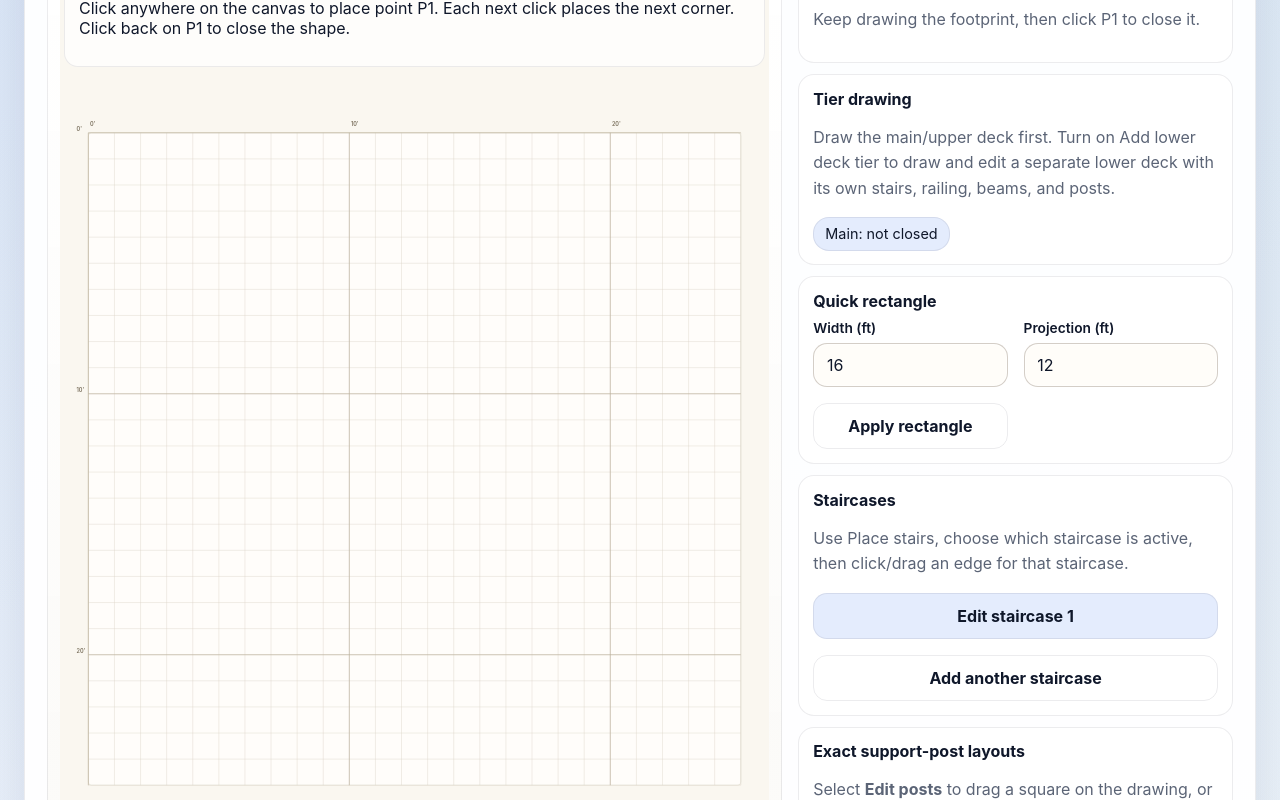
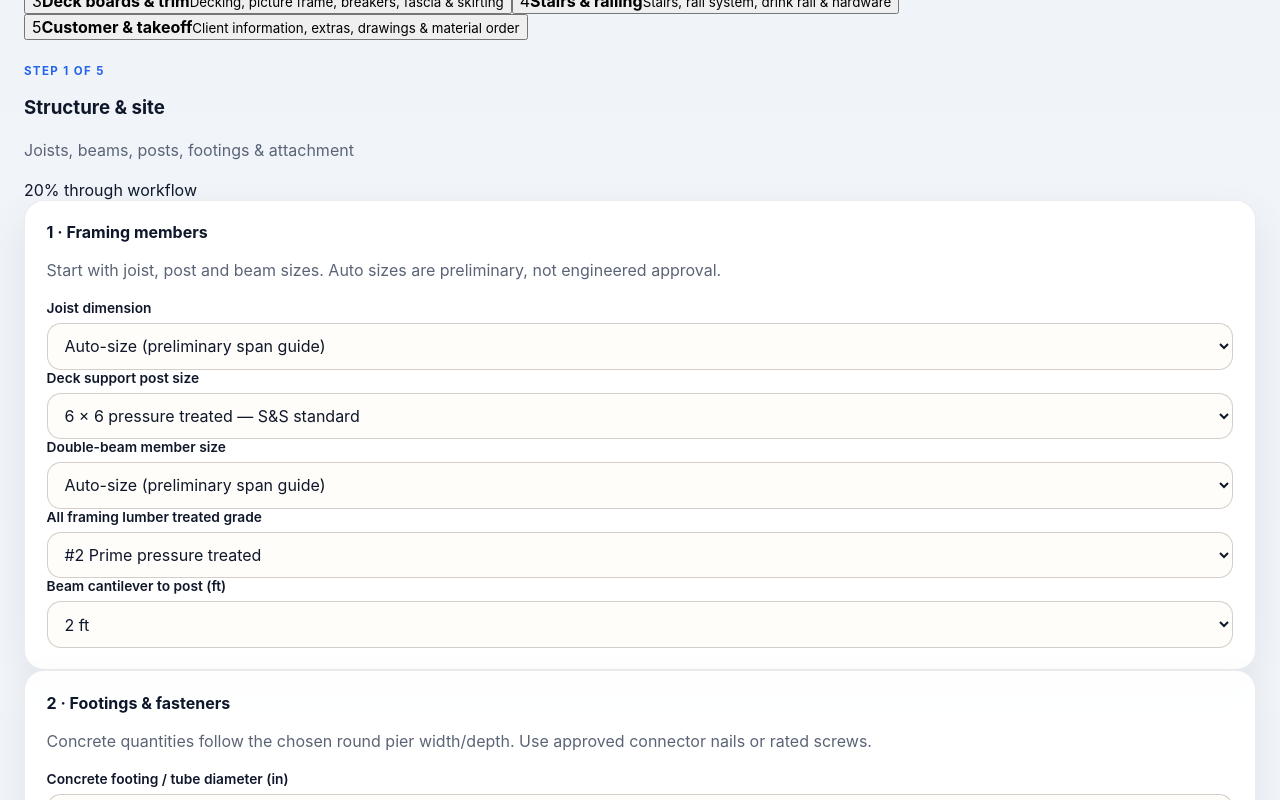
Before and after one commit to SSDesignBuild/EZTakeoff, a React (Vite) app: page /service/decks in a window 1280 px wide. Shown: the part 773-1573 px from the top of the page. Built offline with nearby package versions, Linux system fonts and the light colour scheme.

Commit message:
Route decks into guided workflow without changing other service estimators

```diff
--- a/src/pages/ServiceWorkspacePage.tsx
+++ b/src/pages/ServiceWorkspacePage.tsx
@@ -4,9 +4,7 @@ import { FieldRenderer } from '../components/FieldRenderer';
 import { LayoutPreview } from '../components/LayoutPreview';
 import { MaterialTable } from '../components/MaterialTable';
 import { MetricCard } from '../components/MetricCard';
-import { DeckDesigner } from '../components/DeckDesigner';
-import { DeckSkirtingEditor } from '../components/DeckSkirtingEditor';
-import { DeckRailingElevation } from '../components/DeckRailingElevation';
+import { DeckWorkspaceFlow } from '../components/DeckWorkspaceFlow';
 import { SectionEditor } from '../components/SectionEditor';
 import { SunroomSectionEditor } from '../components/SunroomSectionEditor';
 import { WoodenStructureEditor } from '../components/WoodenStructureEditor';
@@ -51,9 +49,12 @@ export function ServiceWorkspacePage() {
     return String(actual) === String(expected);
   });
 
+  if (service.slug === 'decks') return (
+    <DeckWorkspaceFlow values={values} onValuesChange={setValues} estimate={estimate} visibleFields={visibleFields}/>
+  );
+
   return (
     <div className="page-stack">
-      {service.slug === 'decks' && <DeckDesigner values={values} onValuesChange={setValues} />}
       {(service.slug === 'screen-rooms' || service.slug === 'renaissance-screen-rooms') && (
         <SectionEditor renaissance={service.slug === 'renaissance-screen-rooms'} values={values} onValuesChange={setValues} />
       )}
@@ -75,8 +76,6 @@ export function ServiceWorkspacePage() {
 
         <div className="workspace-right-col full-width-card" id="service-export-root">
           <LayoutPreview serviceSlug={service.slug} values={values} onValuesChange={setValues} />
-          {service.slug === 'decks' && <DeckSkirtingEditor values={values} onValuesChange={setValues} />}
-          {service.slug === 'decks' && <DeckRailingElevation values={values} />}
           <div className="metrics-grid">
             {estimate.summary.map((metric) => <MetricCard key={metric.label} label={metric.label} value={metric.value} />)}
           </div>
```
